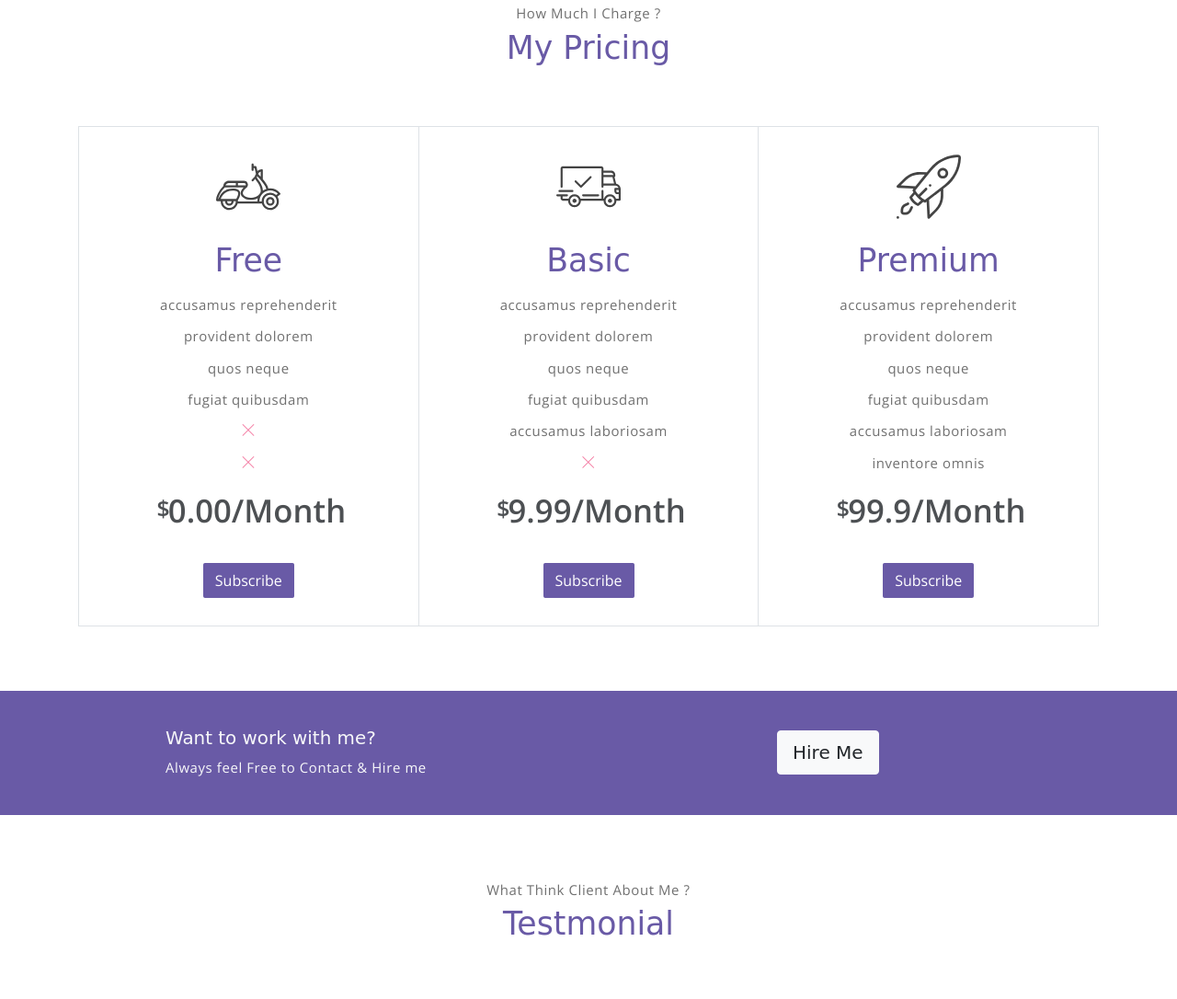
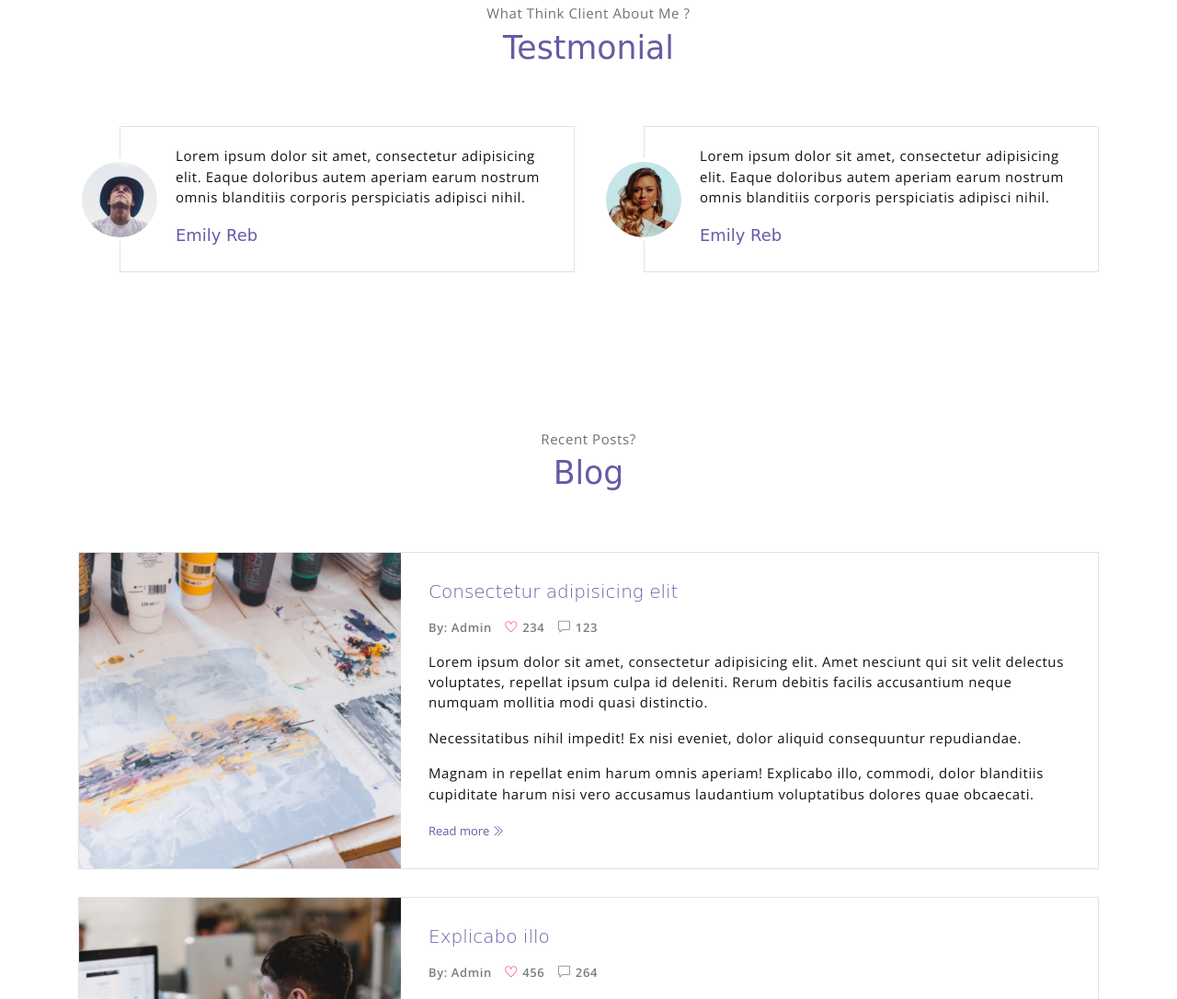
Before and after one commit to C0nectcao/adestrador, a plain HTML site: page index.html in a window 1280 px wide. Shown: the part 2480-3566 px from the top of the page at 92% size. Drawn offline with nearby package versions, Linux system fonts and the light colour scheme; a web font is replaced by a local one.

Commit message:
Update index.html

```diff
--- a/index.html
+++ b/index.html
@@ -130,7 +130,7 @@
     <section class="section" id="portfolio">
         <div class="container text-center">
             <p class="section-subtitle">Nossos trabalhos</p>
-            <h6 class="section-title mb-6">Portfolio</h6>
+            <h6 class="section-title mb-6">portfolio</h6>
             <!-- row -->
             <div class="row">
                 <div class="col-md-4">
@@ -171,97 +171,6 @@
     </section> <!-- end of portfolio section -->
 
     <!-- pricing section -->
-    <section class="section" id="pricing">
-        <div class="container text-center">
-            <p class="section-subtitle">How Much I Charge ?</p>
-            <h6 class="section-title mb-6">My Pricing</h6>
-            <!-- row -->
-            <div class="pricing-wrapper">
-                <div class="pricing-card">
-                    <div class="pricing-card-header">
-                        <img class="pricing-card-icon" src="assets/imgs/scooter.svg" alt="Download free bootstrap 4 landing page, free boootstrap 4 templates, Download free bootstrap 4.1 landing page, free boootstrap 4.1.1 templates, meyawo Landing page">
-                    </div>
-                    <div class="pricing-card-body">
-                        <h6 class="pricing-card-title">Free</h6>
-                        <div class="pricing-card-list">
-                            <p>accusamus reprehenderit</p>
-                            <p>provident dolorem </p>
-                            <p>quos neque</p>
-                            <p>fugiat quibusdam</p>
-                            <p><i class="ti-close"></i></p>
-                            <p><i class="ti-close"></i></p>
-                        </div>
-                    </div>
-                    <div class="pricing-card-footer">
-                        <span>$</span>
-                        <span>0.00/Month</span>
-                    </div>
-                    <a href="#" class="btn btn-primary mt-3 pricing-card-btn">Subscribe</a>
-                </div>
-                <div class="pricing-card">
-                    <div class="pricing-card-header">
-                        <img class="pricing-card-icon" src="assets/imgs/shipped.svg" alt="Download free bootstrap 4 landing page, free boootstrap 4 templates, Download free bootstrap 4.1 landing page, free boootstrap 4.1.1 templates, meyawo Landing page">
-                    </div>
-                    <div class="pricing-card-body">
-                        <h6 class="pricing-card-title">Basic</h6>
-                        <div class="pricing-card-list">
-                            <p>accusamus reprehenderit</p>
-                            <p>provident dolorem </p>
-                            <p>quos neque</p>
-                            <p>fugiat quibusdam</p>
-                            <p>accusamus laboriosam</p>
-                            <p><i class="ti-close"></i></p>
-                        </div>
-                    </div>
-                    <div class="pricing-card-footer">
-                        <span>$</span>
-                        <span>9.99/Month</span>
-                    </div>
-                    <a href="#" class="btn btn-primary mt-3 pricing-card-btn">Subscribe</a>
-                </div>
-                <div class="pricing-card">
-                    <div class="pricing-card-header">
-                        <img class="pricing-card-icon" src="assets/imgs/startup.svg" alt="Download free bootstrap 4 landing page, free boootstrap 4 templates, Download free bootstrap 4.1 landing page, free boootstrap 4.1.1 templates, meyawo Landing page">
-                    </div>
-                    <div class="pricing-card-body">
-                        <h6 class="pricing-card-title">Premium</h6>
-                        <div class="pricing-card-list">
-                            <p>accusamus reprehenderit</p>
-                            <p>provident dolorem </p>
-                            <p>quos neque</p>
-                            <p>fugiat quibusdam</p>
-                            <p>accusamus laboriosam</p>
-                            <p>inventore omnis</p>
-                        </div>
-                    </div>
-                    <div class="pricing-card-footer">
-                        <span>$</span>
-                        <span>99.9/Month</span>
-                    </div>
-                    <a href="#" class="btn btn-primary mt-3 pricing-card-btn">Subscribe</a>
-                </div>
-
-            </div><!-- end of pricing wrapper -->
-        </div> <!-- end of container -->
-    </section><!-- end of pricing section -->
-
-    <!-- section -->
-    <section class="section-sm bg-primary">
-        <!-- container -->
-        <div class="container text-center text-sm-left">
-            <!-- row -->
-            <div class="row align-items-center">
-                <div class="col-sm offset-md-1 mb-4 mb-md-0">
-                    <h6 class="title text-light">Want to work with me?</h6>
-                    <p class="m-0 text-light">Always feel Free to Contact & Hire me</p>
-                </div>
-                <div class="col-sm offset-sm-2 offset-md-3">
-                    <button class="btn btn-lg my-font btn-light rounded">Hire Me</button>
-                </div>
-            </div> <!-- end of row -->
-        </div> <!-- end of container -->
-    </section> <!-- end of section -->
-
     <!-- testimonial section -->
     <section class="section" id="testmonial">
         <div class="container text-center">
```
